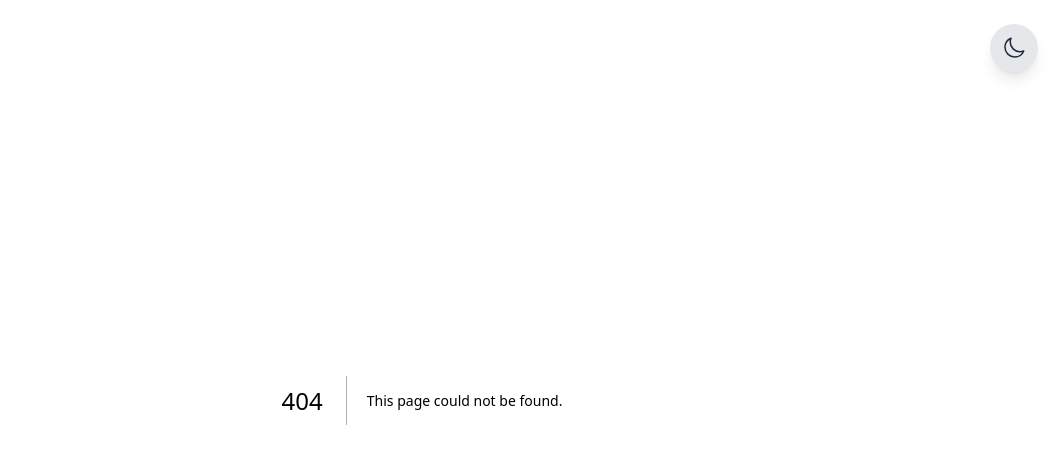
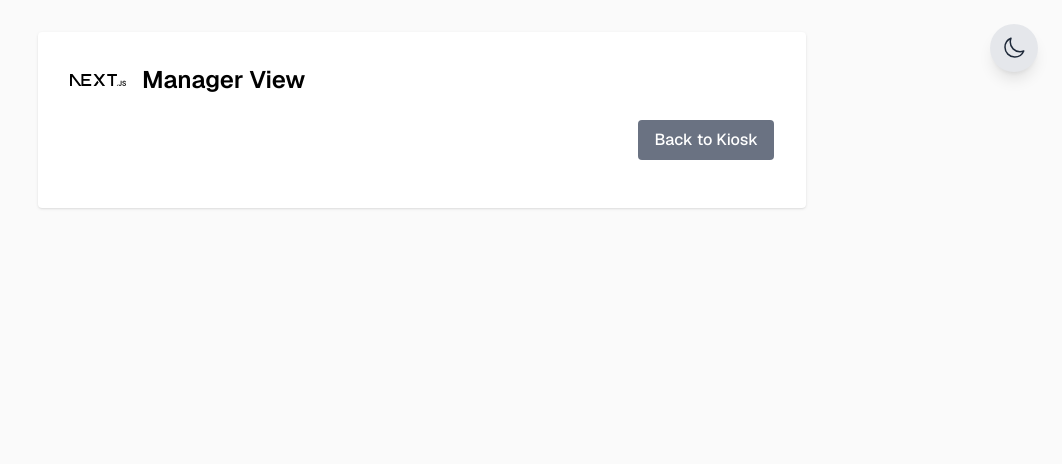
Before and after one commit to CSCE331-Fall2025-900-911/project3_gang_y3, a Next.js app in the folder kiosk/: page /manager in a window 1280 px wide. Before the commit this address had no page. Shown: the top 464 px of the page, without its empty margins (218-1280 px from the left). Built offline with nearby package versions, Linux system fonts and the light colour scheme.

Commit message:
Cashier and manager page shell added

```diff
--- /dev/null
+++ b/kiosk/app/cashier/page.tsx
@@ -0,0 +1,28 @@
+"use client";
+import React from 'react';
+import { useRouter } from 'next/navigation';
+import Image from "next/image";
+
+export default function CashierView() {
+  const router = useRouter();
+
+  return (
+    <div className="flex min-h-screen items-start justify-center bg-zinc-50 dark:bg-zinc-900 font-sans p-8 text-black dark:text-white transition-colors">
+      <main className="w-full max-w-3xl bg-white dark:bg-zinc-800 p-8 shadow rounded text-black dark:text-white transition-colors">
+        <div className="flex items-center gap-4 mb-6">
+          <Image className="dark:invert" src="/next.svg" alt="Next.js" width={56} height={14} priority />
+          <h1 className="text-2xl font-semibold">Cashier View</h1>
+        </div>
+
+        <div className="flex justify-end mb-4">
+          <button
+            onClick={() => router.push('/')}
+            className="px-4 py-2 rounded bg-gray-500 hover:bg-gray-600 dark:bg-gray-600 dark:hover:bg-gray-700 transition-colors text-white font-medium"
+          >
+            Back to Kiosk
+          </button>
+        </div>
+      </main>
+    </div>
+  );
+}
--- /dev/null
+++ b/kiosk/app/manager/page.tsx
@@ -0,0 +1,28 @@
+"use client";
+import React from 'react';
+import { useRouter } from 'next/navigation';
+import Image from "next/image";
+
+export default function ManagerView() {
+  const router = useRouter();
+
+  return (
+    <div className="flex min-h-screen items-start justify-center bg-zinc-50 dark:bg-zinc-900 font-sans p-8 text-black dark:text-white transition-colors">
+      <main className="w-full max-w-3xl bg-white dark:bg-zinc-800 p-8 shadow rounded text-black dark:text-white transition-colors">
+        <div className="flex items-center gap-4 mb-6">
+          <Image className="dark:invert" src="/next.svg" alt="Next.js" width={56} height={14} priority />
+          <h1 className="text-2xl font-semibold">Manager View</h1>
+        </div>
+
+        <div className="flex justify-end mb-4">
+          <button
+            onClick={() => router.push('/')}
+            className="px-4 py-2 rounded bg-gray-500 hover:bg-gray-600 dark:bg-gray-600 dark:hover:bg-gray-700 transition-colors text-white font-medium"
+          >
+            Back to Kiosk
+          </button>
+        </div>
+      </main>
+    </div>
+  );
+}
```
